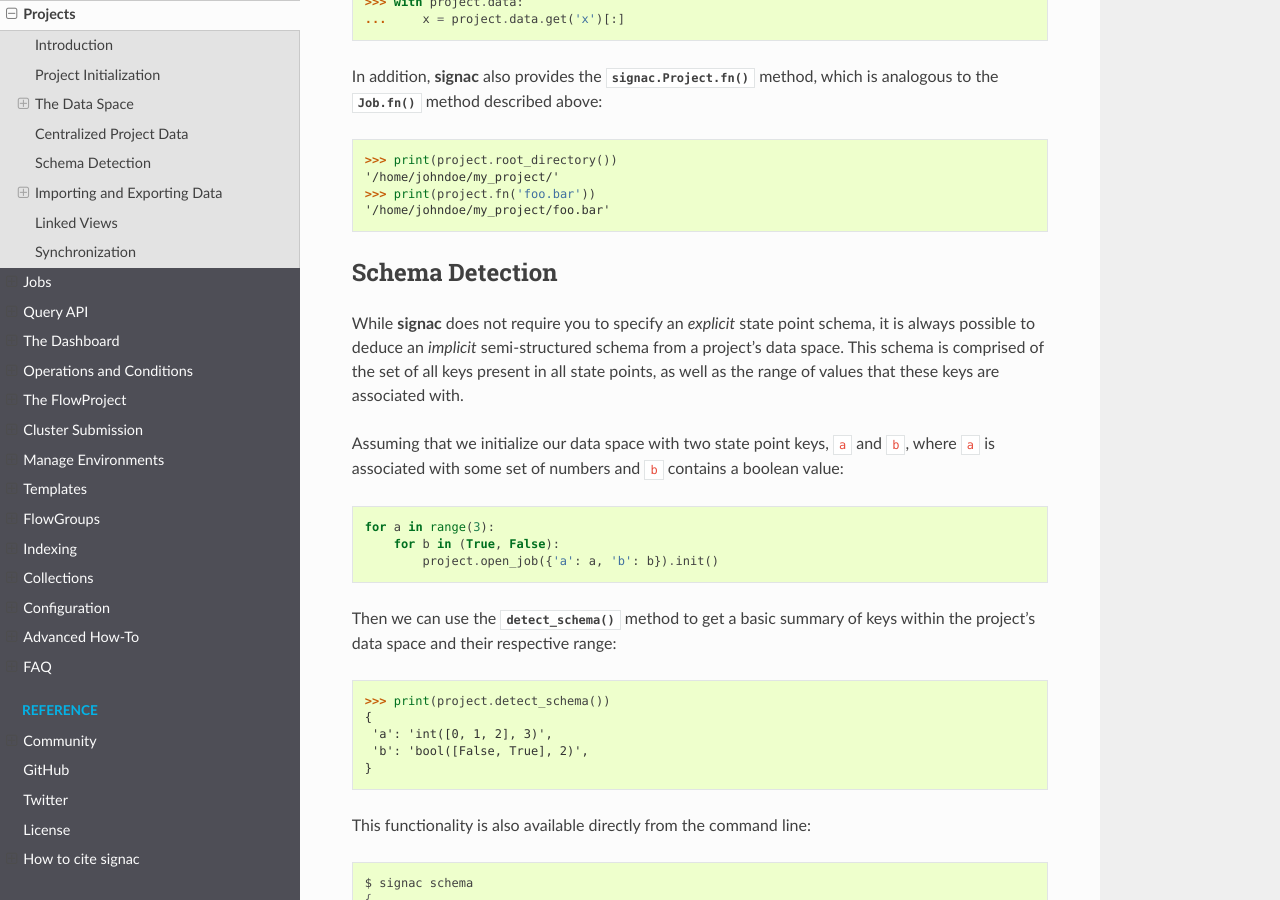
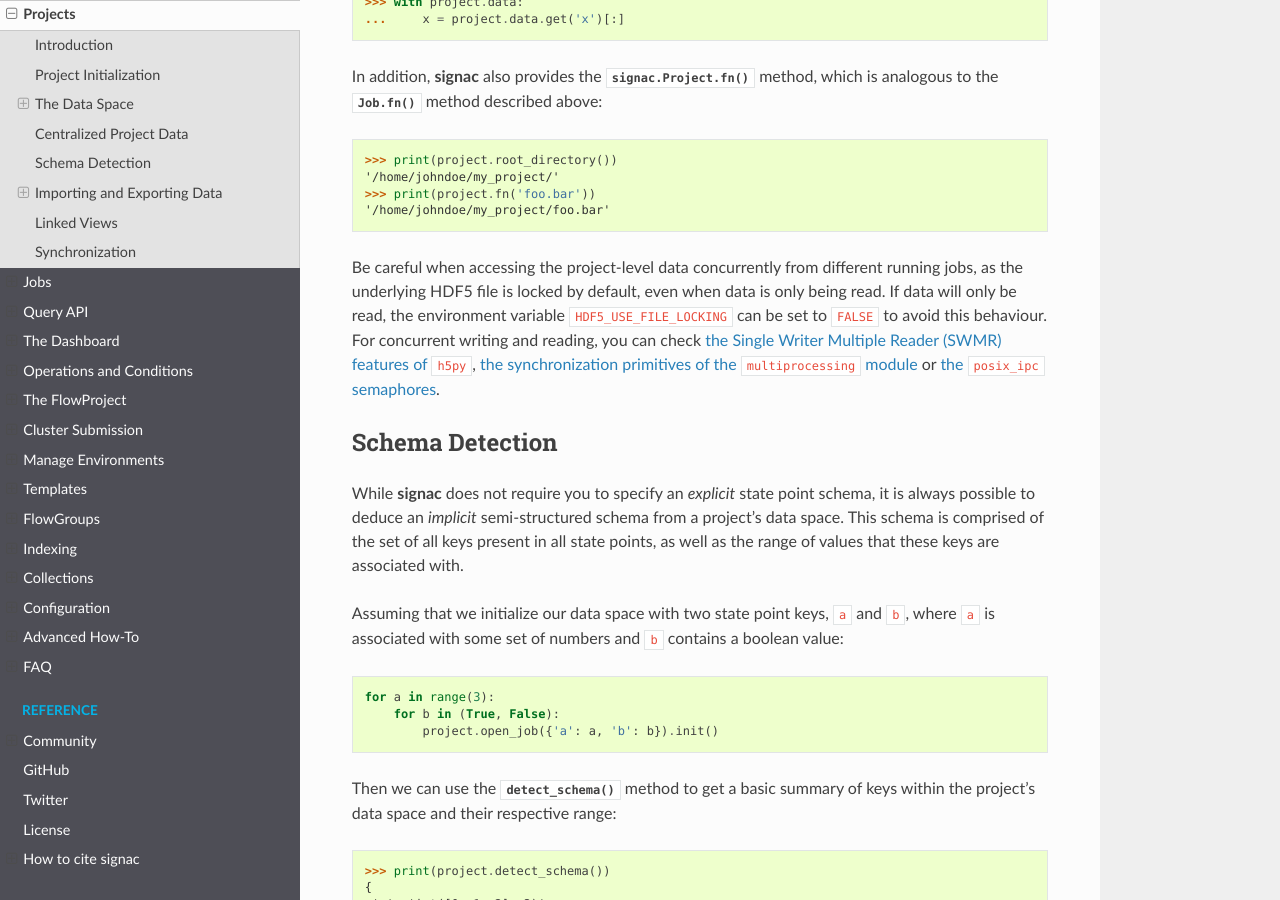
Before and after one commit to glotzerlab/signac-docs, a Sphinx documentation site: the page built from docs/source/projects.rst, in a window 1280 px wide and 900 px high, scrolled down 7087 px. Built offline with Sphinx 7.4.7 and the Read the Docs theme 2.0.0, drawn with Linux system fonts in a browser that asks for light colours.

Commit message:
Added warning about concurrent access to project-level data

```diff
--- a/docs/source/projects.rst
+++ b/docs/source/projects.rst
@@ -336,6 +336,9 @@ In addition, **signac** also provides the :py:meth:`signac.Project.fn` method, w
     >>> print(project.fn('foo.bar'))
     '/home/johndoe/my_project/foo.bar'
 
+
+Be careful when accessing the project-level data concurrently from different running jobs, as the underlying HDF5 file is locked by default, even when data is only being read. If data will only be read, the environment variable ``HDF5_USE_FILE_LOCKING`` can be set to ``FALSE`` to avoid this behaviour. For concurrent writing and reading, you can check |h5py_swmr|_, |multiprocessing_sync|_ or |posix_ipc_semaphores|_.
+
 .. _schema-detection:
 
 Schema Detection
@@ -509,3 +512,10 @@ Projects can also be synchronized using the Python API:
 .. code-block:: python
 
     project.sync('/remote/my_project')
+
+.. _h5py_swmr: https://docs.h5py.org/en/stable/swmr.html
+.. |h5py_swmr| replace:: the Single Writer Multiple Reader (SWMR) features of ``h5py``
+.. _multiprocessing_sync: https://docs.python.org/3/library/multiprocessing.html#synchronization-between-processes
+.. |multiprocessing_sync| replace:: the synchronization primitives of the ``multiprocessing`` module
+.. _posix_ipc_semaphores: http://semanchuk.com/philip/posix_ipc/#semaphore
+.. |posix_ipc_semaphores| replace:: the ``posix_ipc`` semaphores
```
